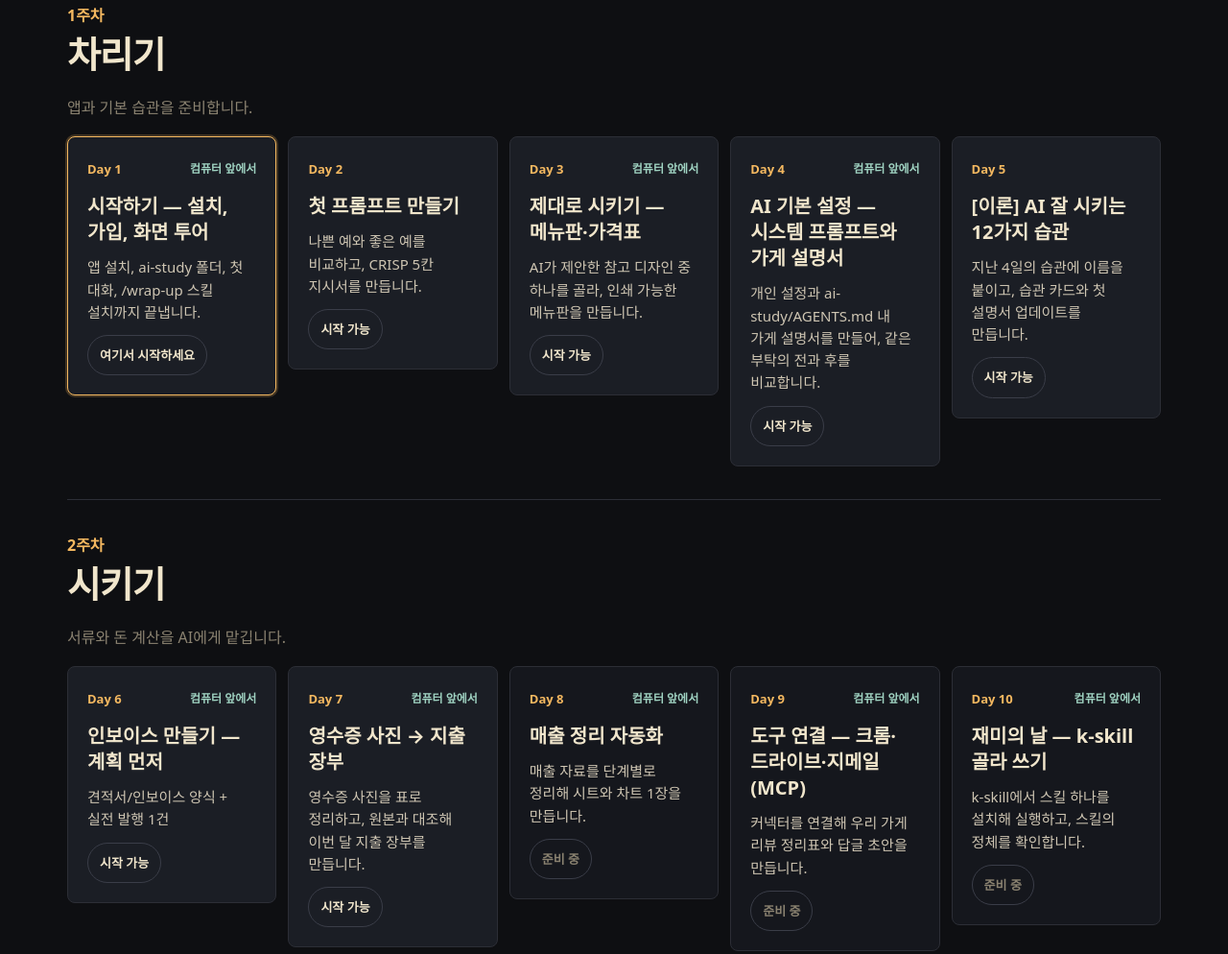
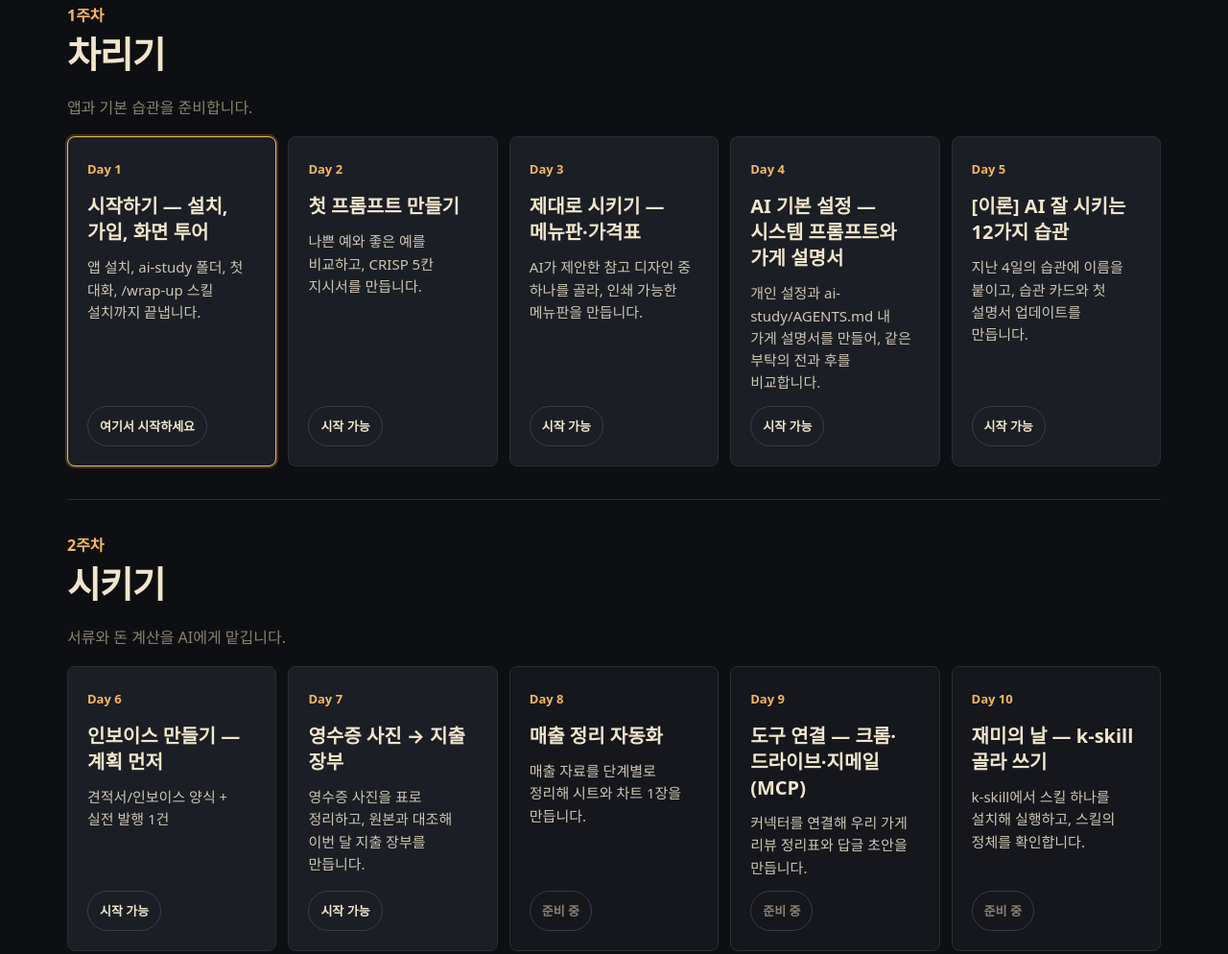
Before and after one commit to twinfin22/ai-night, an Astro site: page /tutorials in a window 1280 px wide. Shown: the part 689-1683 px from the top of the page at 96% size. Built offline with nearby package versions, Linux system fonts and the light colour scheme; Astro itself is replaced by a stand-in of ours; a web font is replaced by a local one.

Commit message:
fix(tutorials): remove desktop badges from cards

```diff
--- a/src/pages/index.astro
+++ b/src/pages/index.astro
@@ -275,7 +275,6 @@ const sections = [
                   <p>{module.outcome}</p>
                   <ul class="practice-card__outputs">
                     <li>{module.time}</li>
-                    <li>{module.requiresDesktop ? '컴퓨터 앞에서' : '휴대폰 가능'}</li>
                     <li>{module.appTrack === 'both' ? '앱 선택' : '통합'}</li>
                   </ul>
                 </a>
--- a/src/pages/tutorials/index.astro
+++ b/src/pages/tutorials/index.astro
@@ -66,7 +66,6 @@ import { courseDays, dayPath, storageKeys, weeks } from '../../data/course';
                   >
                     <span class="day-card__top">
                       <span>Day {day.day}</span>
-                      {day.requiresDesktop && <em>컴퓨터 앞에서</em>}
                     </span>
                     <strong>{day.title}</strong>
                     <small>{day.outcome}</small>
--- a/src/styles/global.css
+++ b/src/styles/global.css
@@ -775,10 +775,18 @@ ul, ol { margin: 0; padding: 0; list-style: none; }
   display: grid;
   grid-template-columns: minmax(0, 1fr);
   gap: 12px;
+  align-items: stretch;
   min-width: 0;
 }
 
+.day-grid > li {
+  min-width: 0;
+  display: flex;
+}
+
 .day-card {
+  width: 100%;
+  height: 100%;
   min-width: 0;
   min-height: 230px;
   padding: 20px;
```
